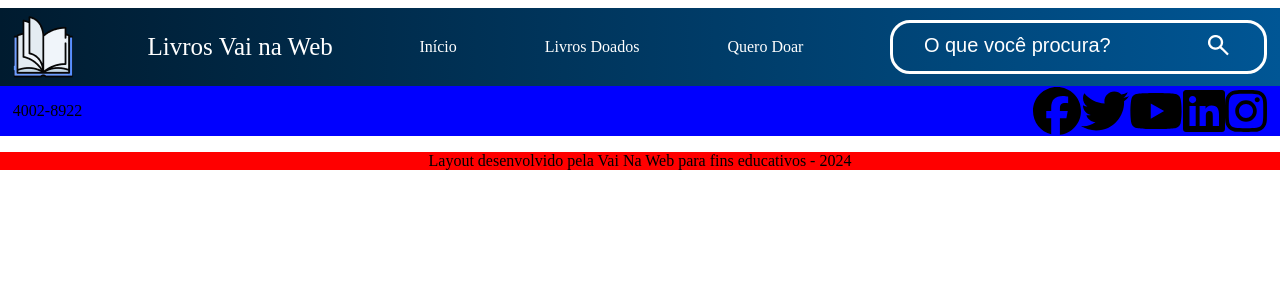
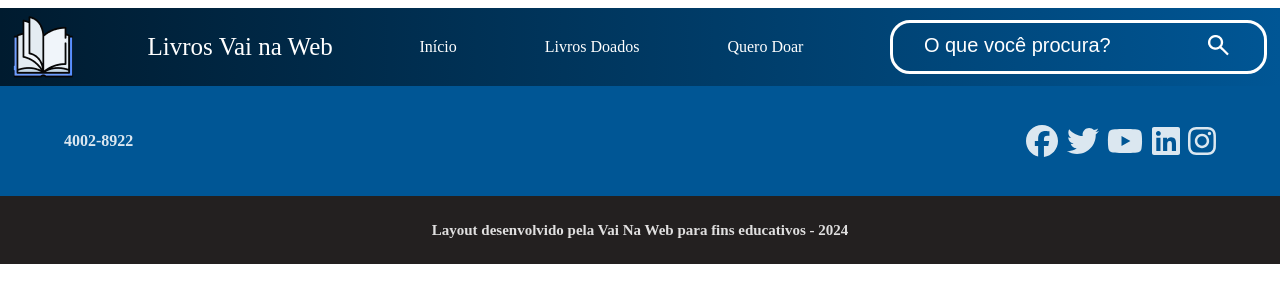
Before and after one commit to p0llus/livros-vainaweb-2024, a React (Vite) app: page / in a window 1280 px wide. Shown: the top 302 px of the page. Built offline with nearby package versions, Linux system fonts and the light colour scheme.

Commit message:
Estilizado o footer

```diff
--- a/src/components/footer/Footer.jsx
+++ b/src/components/footer/Footer.jsx
@@ -9,11 +9,11 @@ export default function Footer () {
             <section className={s.topFooter}>
                 <p>4002-8922</p>
                 <div>
-                    <FontAwesomeIcon icon={faFacebook} size='3x'/>
-                    <FontAwesomeIcon icon={faTwitter} size='3x'/>
-                    <FontAwesomeIcon icon={faYoutube} size='3x'/>
-                    <FontAwesomeIcon icon={faLinkedin} size='3x'/>
-                    <FontAwesomeIcon icon={faInstagram} size='3x'/>
+                    <FontAwesomeIcon icon={faFacebook} size='2x'/>
+                    <FontAwesomeIcon icon={faTwitter} size='2x'/>
+                    <FontAwesomeIcon icon={faYoutube} size='2x'/>
+                    <FontAwesomeIcon icon={faLinkedin} size='2x'/>
+                    <FontAwesomeIcon icon={faInstagram} size='2x'/>
                 </div>
             </section>
             <section className={s.bottomFooter}>
--- a/src/components/footer/footer.module.scss
+++ b/src/components/footer/footer.module.scss
@@ -1,15 +1,37 @@
 footer {
+    color: #FFFFFFDB;
+    font-family: Poppins;
+    display: flex;
+    flex-direction: column;
     .topFooter {
-        background: blue;
+        background: #005695;
         display: flex;
         justify-content: space-between;
         align-items: center;
-        padding: 0 1% 0 1%;
+        height: 110px;
+        padding: 0 5% 0 5%;
+        p {
+            font-size: 16px;
+            font-weight: 700;
+            line-height: 19.36px;
+            text-align: left;
+        }
+        div {
+            width: 190px;
+            display: flex;
+            justify-content: space-between;
+        }
+
     }
     .bottomFooter {
-        background: red;
+        background: #232020;
+        height: 68px;
         p {
+            font-size: 15px;
+            font-weight: 700;
+            line-height: 18.15px;
             text-align: center;
+            margin-top: 25px;
         }
     }
 }
```
